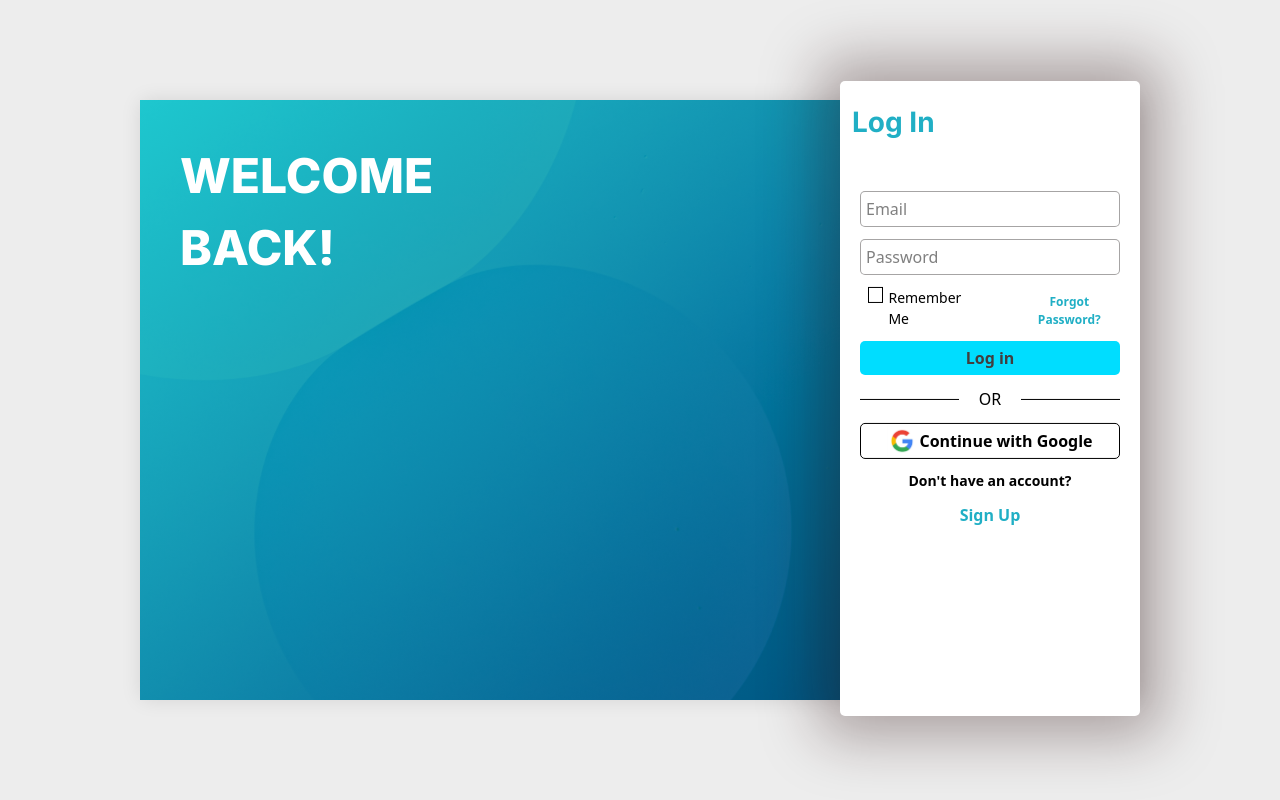
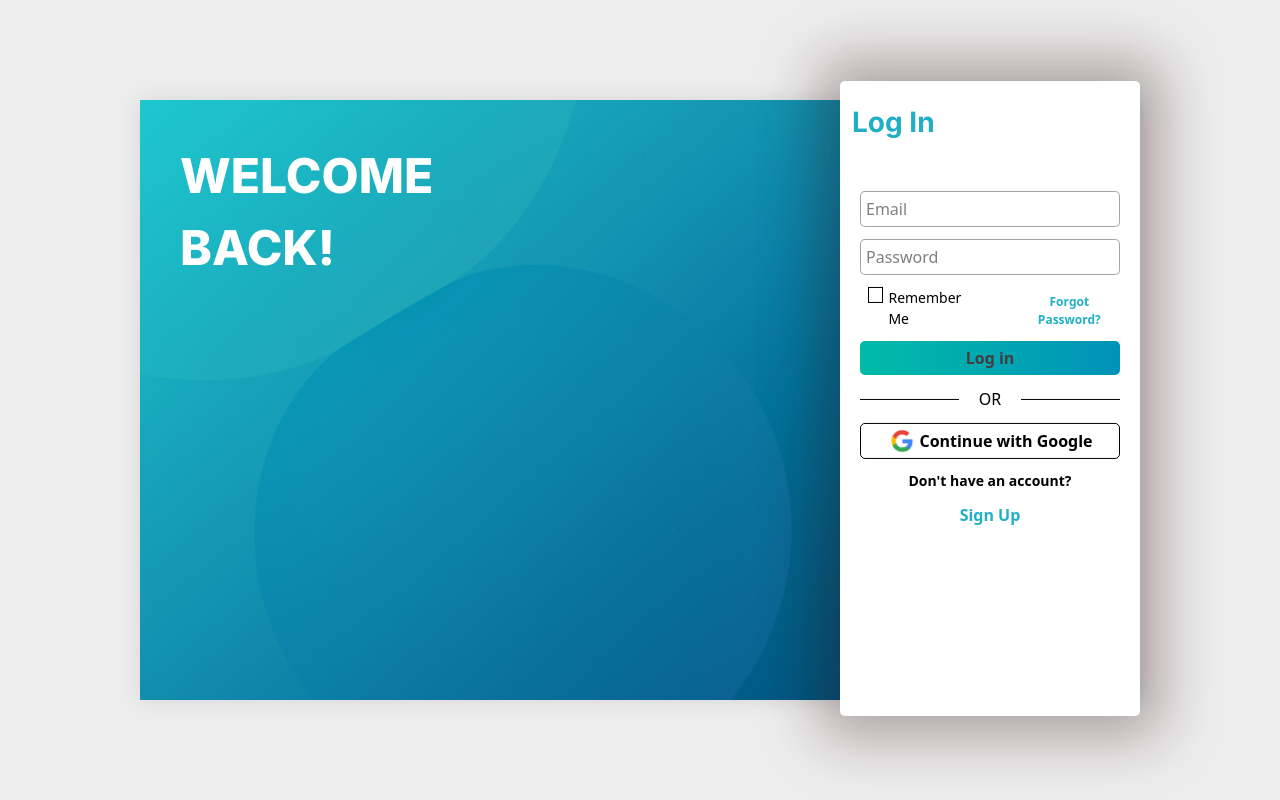
Before and after one commit to PREETH26/DEPLOY_TEMP, a React (Vite) app in the folder frontend/: page /login in a window 1280 px wide. Built offline with nearby package versions, Linux system fonts and the light colour scheme; no server answers.

Commit message:
login-update

```diff
--- a/frontend/src/Login.jsx
+++ b/frontend/src/Login.jsx
@@ -79,7 +79,7 @@ function Login() {
          onChange={() => setRememberMe(!rememberMe)} /><p>Remember Me</p>
         <Link to="/forget-middle" className='text-center text-[#20AFC5] font-bold text-[12px]  self-end ml-8'>Forgot Password?</Link>
         </span>
-        <button type='submit' className='login-btn bg-[#00DDFF] '>Log in</button>
+        <button type='submit' className={`login-btn bg-gradient-to-r from-teal-500 to-cyan-600 ${isDarkMode ? "text-white " : "text-white "} `}>Log in</button>
         {errorMessage && <p className="text-red-500 text-sm text-center">{errorMessage}</p>}
         <div className='hr flex gap-5'><hr className='justify-self-start w-[45%]'/><p className='justify-self-center'>OR</p><hr className='justify-self-end w-[45%]'/></div>
 
```
